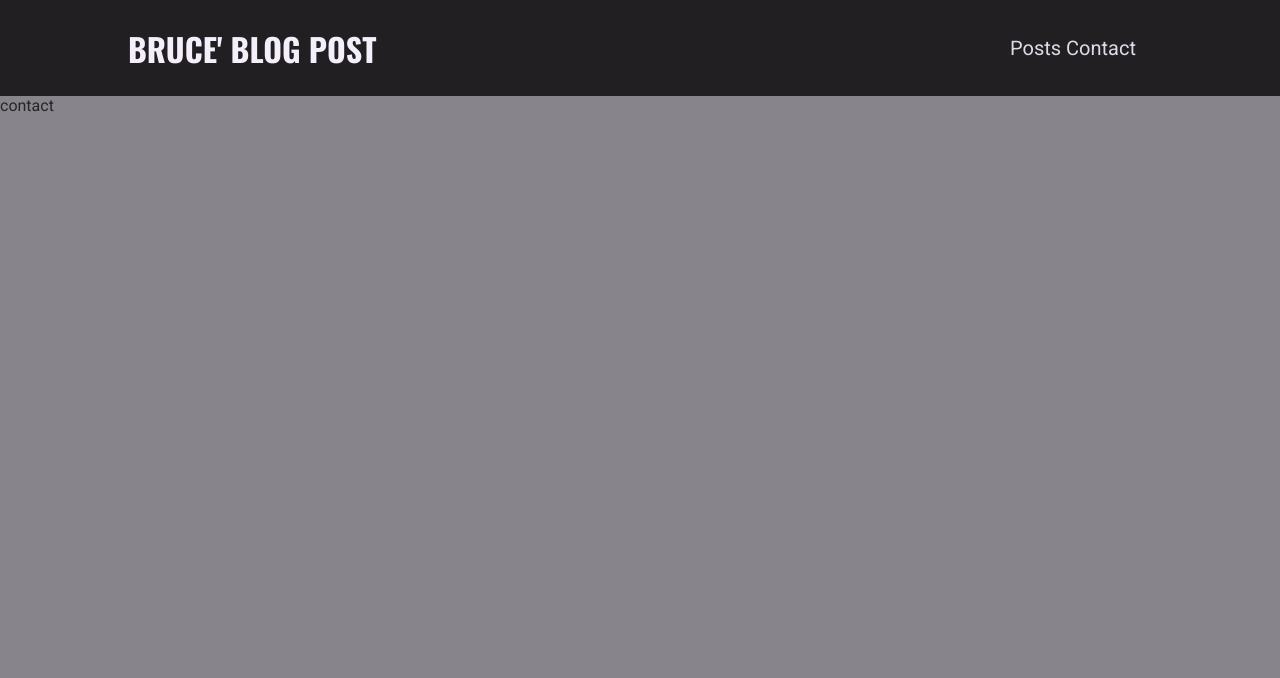
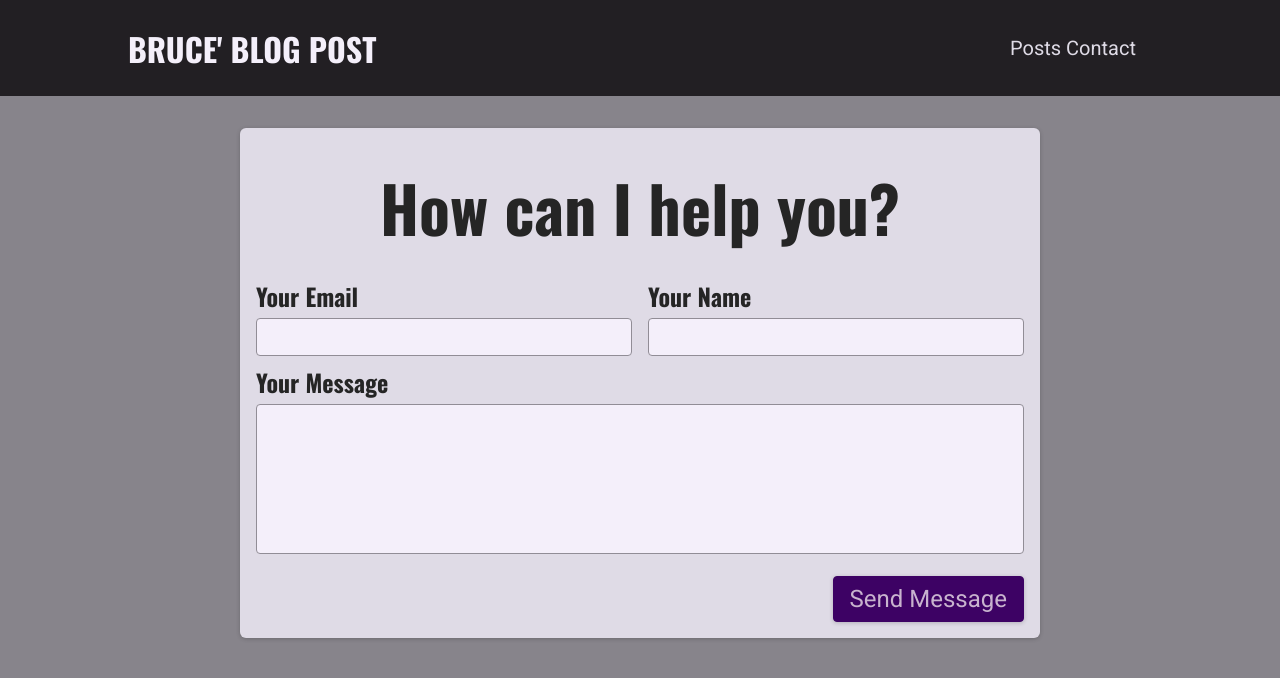
Before and after one commit to Bruce-liushaopeng/NextJs-BlogApp, a Next.js app: page /contact in a window 1280 px wide. Shown: the top 678 px of the page. Built offline with nearby package versions, Linux system fonts and the light colour scheme.

Commit message:
contact form conponent

```diff
--- /dev/null
+++ b/components/contact/contact-form.js
@@ -0,0 +1,31 @@
+import classes from "./contact-form.module.css";
+function ContactForm() {
+  return (
+    <section className={classes.contact}>
+      <h1>How can I help you?</h1>
+      <form className={classes.form}>
+        <div className={classes.controls}>
+          <div className={classes.control}>
+            <label htmlFor="email"> Your Email</label>
+            <input type="email" id="email" required />
+          </div>
+          <div className={classes.control}>
+            <label htmlFor="name"> Your Name</label>
+            <input type="text" id="name" required />
+          </div>
+        </div>
+        <div className={classes.control}>
+          <label htmlFor="message">Your Message</label>
+          <textarea id="message" rows="5">
+            {" "}
+          </textarea>
+        </div>
+        <div className={classes.actions}>
+            <button>Send Message</button>
+        </div>
+      </form>
+    </section>
+  );
+}
+
+export default ContactForm;
--- a/components/posts/post-detail/post-header.module.css
+++ b/components/posts/post-detail/post-header.module.css
@@ -19,7 +19,7 @@
 }
 
 .header img {
-  object-fit: cover;
+  object-fit:contain;
   width: 200px;
   height: 120px;
 }
--- a/components/posts/post-item.js
+++ b/components/posts/post-item.js
@@ -15,7 +15,7 @@ function PostItem(props) {
   return (
     <li className={classes.post}>
       <Link href={linkPath}>
-        <div>
+        <div className={classes.imageDiv}>
           <Image
             src={imagePath}
             alt={title}
--- a/package.json
+++ b/package.json
@@ -9,9 +9,11 @@
   },
   "dependencies": {
     "gray-matter": "^4.0.3",
+    "image-size": "^1.0.2",
     "next": "^13.0.7",
     "react": "^18.2.0",
     "react-dom": "^18.2.0",
-    "react-markdown": "^8.0.7"
+    "react-markdown": "^8.0.7",
+    "react-syntax-highlighter": "^15.5.0"
   }
 }
--- a/pages/contact.js
+++ b/pages/contact.js
@@ -1,6 +1,8 @@
+import ContactForm from "../components/contact/contact-form"
+
 function ContactPage() {
   return (
-    <div>contact</div>
+    <ContactForm />
   )
 }
 
```
Also changed, not shown: components/posts/post-detail/post-content.js (+59 -2 lines), components/posts/post-item.module.css (+8 -0 lines), posts/getting-started-with-maven.md (added, +33 -0 lines), posts/getting-started-with-nextjs.md (+0 -2 lines), components/contact/contact-form.module.css (renamed from components/home-page/contact-form.module.css), 1 other file (tests, documents, lock files or other folders).
